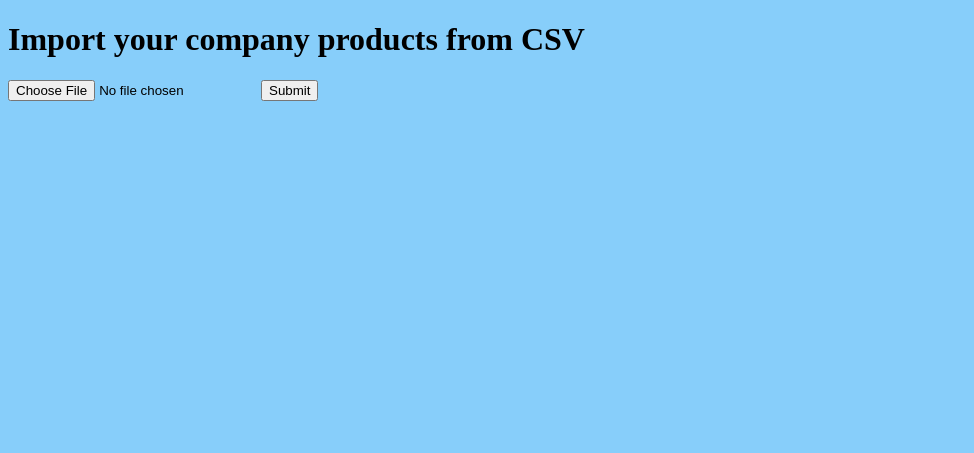
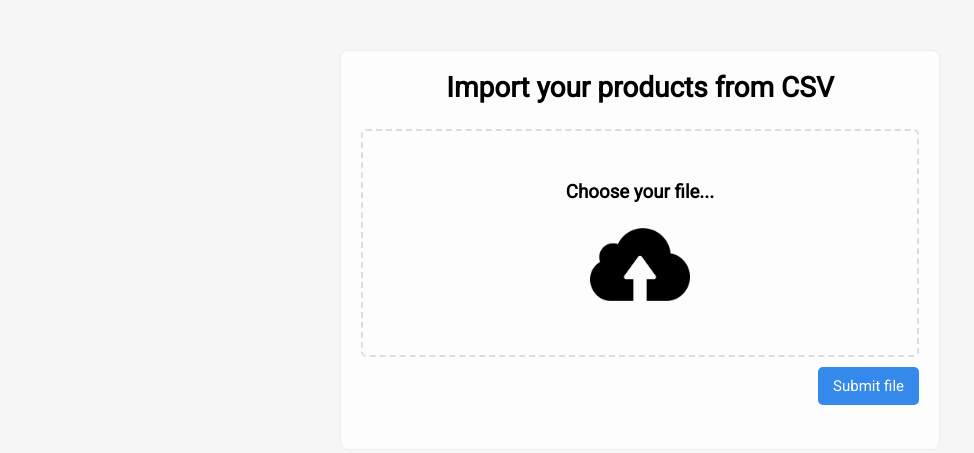
Before and after one commit to juanektbb/qoffer-products, a React app: page / in a window 1280 px wide. Shown: the whole page, without its empty margins (0-974 px from the left). Built offline with nearby package versions, Linux system fonts and the light colour scheme.

Commit message:
Styles and refaсtoring... Almost ready

```diff
--- a/package.json
+++ b/package.json
@@ -24,6 +24,7 @@
     "html-webpack-plugin": "^4.5.1",
     "nodemon": "^2.0.6",
     "style-loader": "^2.0.0",
+    "url-loader": "^4.1.1",
     "webpack": "^5.11.1",
     "webpack-dev-middleware": "^4.0.2",
     "webpack-livereload-plugin": "^2.3.0"
@@ -32,12 +33,10 @@
     "axios": "^0.21.1",
     "body-parser": "^1.19.0",
     "cors": "^2.8.5",
-    "csv-parser": "^3.0.0",
     "csvtojson": "^2.0.10",
     "dotenv": "^8.2.0",
     "express": "^4.17.1",
     "express-fileupload": "^1.2.0",
-    "multer": "^1.4.2",
     "pg": "^8.5.1",
     "pg-format": "^1.0.4",
     "react": "^17.0.1",
--- a/src/client/components/App.js
+++ b/src/client/components/App.js
@@ -1,5 +1,8 @@
 import React, { Component } from 'react'
 import axios from 'axios'
+
+import upload_img from '../images/upload.png'
+import upload_ok from '../images/upload_ok.png'
 
 class App extends Component {
   state = {
@@ -10,7 +13,7 @@ class App extends Component {
   }
 
   handleSubmit = async (e) => {
-    e.preventDefault();
+    e.preventDefault()
 
     this.setState({ loading: true })
 
@@ -21,51 +24,60 @@ class App extends Component {
     .then(response => response.data)
 
     this.handleResponse(res_data)
-  };
+  }
 
   //Server response
   handleResponse = async (res_data) => {
     if(res_data['error']){
-      return this.setState({ error: res_data['error'], loading: false });
+      return this.setState({ error: res_data['error'], loading: false })
 
     }else{
-      return this.setState({ successResponse: res_data['data'], loading: false });
+      //Success shows a message and reset the state to prevent resumitting
+      document.getElementById("uploadFileField").value = ""
+      return this.setState({ successResponse: res_data['data'], loading: false, selectedFile: null })
     }
   }
 
-  onChangeHandler=event=>{
-
+  onChangeHandler = (event) =>{
     if(event.target.files[0].size > 20000){
-      return this.setState({ error: "Your file seems to be very large, try to upload a ligher one. Up to 20MB is allowed." });
+      return this.setState({ error: "Your file seems to be very large, try to upload a ligher one. Up to 20MB is allowed" })
     }
 
-    console.log(event.target.files[0])
-      this.setState({
-        error: null,
-        selectedFile: event.target.files[0],
-      })
+    this.setState({
+      error: null,
+      selectedFile: event.target.files[0],
+    })
   }
-
 
   render() {
     return (
       <div className="App">
-        <h1>Import your company products from CSV</h1>
+        <h1>Import your products from CSV</h1>
 
-        {this.state.error && <div>ERROR: {this.state.error}</div>}
+        {this.state.error && <div className="msg_error">{this.state.error}</div>}
+        {this.state.loading && <div  className="msg_loading">Submitting... </div>}
+        {this.state.successResponse && !this.state.error && <div className="msg_success">{this.state.successResponse}</div>}
 
-        {this.state.loading && <div>Loading</div>}
+        <form encType="multipart/form-data" onSubmit={this.handleSubmit}>
+          <div className="submit_area" onClick={() => document.getElementById("uploadFile").click()}>
+            <h3>{this.state.selectedFile ? this.state.selectedFile.name : "Choose your file..."}</h3>
 
-        {this.state.successResponse && <div>{this.state.successResponse}</div>}
+            <label className="file_label" id="uploadFile">
+              <input type="file" name="csv_file" id="uploadFileField" onChange={this.onChangeHandler} />
+            </label>
 
-        <form onSubmit={this.handleSubmit}>
-          <input type="file" name="csv_file" onChange={this.onChangeHandler}/>
+            <div className="image_area">
+              {this.state.selectedFile ? <img src={upload_ok} /> : <img src={upload_img} />}
+            </div>
+          </div>
 
-          <button type="submit">Submit</button>
+          <div className="area_button">
+            {!this.state.loading && <button type="submit" className="submit_button">Submit file</button>}
+          </div>
         </form>
       </div>
-    );
+    )
   }
 }
 
-export default App;
+export default App
--- a/src/client/index.html
+++ b/src/client/index.html
@@ -3,7 +3,10 @@
   <head>
     <meta charset="utf-8" />
     <meta name="viewport" content="width=device-width, initial-scale=1" />
-    <title>QOffer - Product task</title>
+    <title>Qoffer - Submit your products</title>
+
+    <link rel="preconnect" href="https://fonts.gstatic.com">
+    <link href="https://fonts.googleapis.com/css2?family=Roboto&display=swap" rel="stylesheet">
   </head>
   <body>
     <noscript>You need to enable JavaScript to run this app.</noscript>
--- a/src/client/style/main.css
+++ b/src/client/style/main.css
@@ -1,3 +1,78 @@
+*{
+    box-sizing: border-box;
+    font-family: 'Roboto', sans-serif;
+}
 body{
-    background-color: lightskyblue;
+    background-color: #f6f6f6;
 }
+.App{
+    width: 600px;
+    min-height: 400px;
+    padding: 20px;
+    margin: 50px auto;
+    border-radius: 8px;
+    border: 1px solid #eee;
+    background-color: #fdfdfd;
+}
+.App h1{
+    padding: 0;
+    margin: 0;
+    font-size: 28px;
+    text-align: center;
+    margin-bottom: 25px;
+}
+.submit_area{
+    width: 100%;
+    border-radius: 5px;
+    padding: 50px 20px;
+    cursor: pointer;
+    text-align: center;
+    border: 2px dashed #ddd;
+}
+.submit_area:hover{
+    background-color: #f8f8f8;
+}
+.submit_area h3{
+    padding: 0;
+    margin: 0;
+    margin-bottom: 25px;
+}
+.file_label, .file_label input[type="file"]{
+    display: none;
+}
+.image_area img{
+    width: 100px
+}
+.area_button{
+    height: 46px;
+}
+.submit_button{
+    margin-top: 10px;
+    background-color: #3489eb;
+    padding: 10px 15px;
+    color: #fff;
+    font-size: 15px;
+    border: none;
+    border-radius: 5px;
+    cursor: pointer;
+    outline: none;
+    float: right
+}
+.submit_button:hover{
+    background-color: #51a1ff;
+}
+.msg_error{
+    color: #dc3545;
+    text-align: center;
+    margin-bottom: 15px;
+}
+.msg_success{
+    color: #28a745;
+    text-align: center;
+    margin-bottom: 15px;
+}
+.msg_loading{
+    color: #6c757d;
+    text-align: center;
+    margin-bottom: 15px;
+}
--- a/webpack.config.js
+++ b/webpack.config.js
@@ -19,6 +19,12 @@ export default {
             {
                 use: ['style-loader', 'css-loader'],
                 test: /\.css$/
+            },
+            {
+                test: /\.(jpg|png)$/,
+                use: {
+                    loader: 'url-loader',
+                }
             }
         ]
     },
```
Also changed, not shown: src/server/controllers/ProductController.js (+9 -6 lines), src/server/server.js (+5 -15 lines), src/client/images/upload.png (added), src/client/images/upload_ok.png (added), 1 other file.
